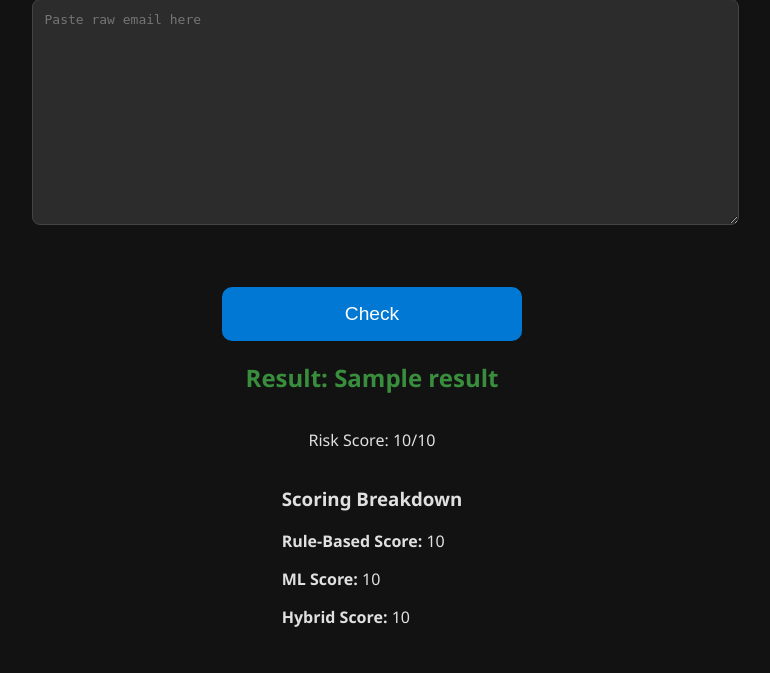
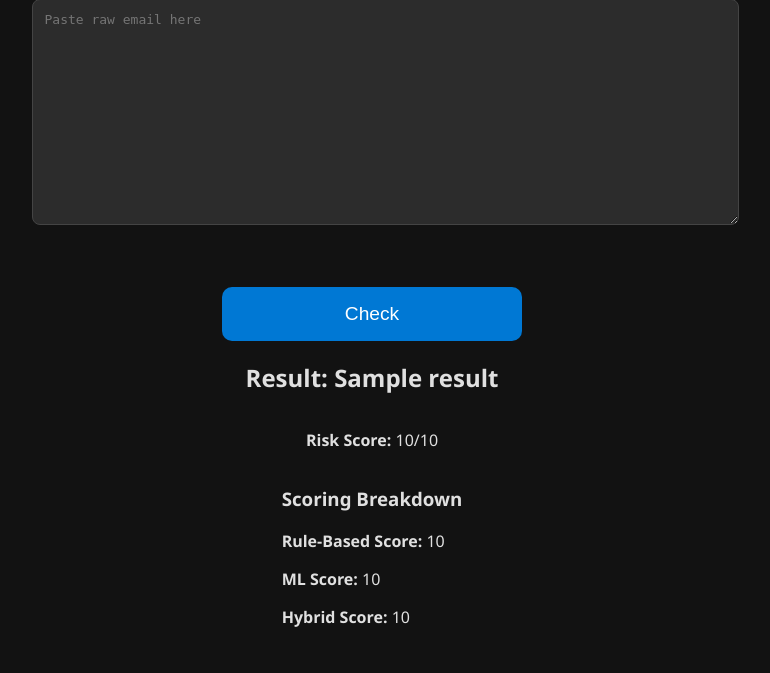
Before and after one commit to RyanAgar/P9-3, a Flask app: template templates/index.html in a window 1280 px wide. Shown: the part 127-800 px from the top of the page, without its empty margins (268-1038 px from the left). Run offline with Flask 3, Linux system fonts and the light colour scheme; the template is opened without the code that fills it: most values are stand-ins (such as "Sample title", 1, 10 or a date in 2020); parts of the project's set-up code (start-up, migrations or seed data) failed here and were passed over.

Commit message:
bug fixes

```diff
--- a/app.py
+++ b/app.py
@@ -36,7 +36,7 @@ def index():
             ml_score = model.predict_proba(X)[0][phishing_index]
 
         # Hybrid score (simple average)
-        hybrid_score = round((rule_score + ml_score * 10) / 2, 2)
+        hybrid_score = (rule_score * 2 + ml_score) / 3
         score = hybrid_score  # Displayed as main score
 
     return render_template(
--- a/static/style.css
+++ b/static/style.css
@@ -166,11 +166,11 @@ footer {
 }
 
 .result-phishing {
-    color: #d32f2f; /* deep red */
+    color: #d32f2f;
     font-weight: bold;
 }
 
-.result-legit {
-    color: #388e3c; /* deep green */
+.result-safe {
+    color: #388e3c;
     font-weight: bold;
 }
--- a/templates/index.html
+++ b/templates/index.html
@@ -14,13 +14,13 @@
 
     </form>
     {% if result %}
-<h2 class="{% if result == 'Phishing' %}result-phishing{% else %}result-legit{% endif %}">Result: {{ result }}</h2>
-<p>Risk Score: {{ score }}/10</p>
+<h2 class="result-{{ result|lower }}">Result: {{ result }}</h2>
+<p><strong>Risk Score:</strong> {{ score | round(1) }}/10</p>
 <div class="score-results">
     <h3>Scoring Breakdown</h3>
     <p><strong>Rule-Based Score:</strong> {{ rule_score }}</p>
     <p><strong>ML Score:</strong> {{ ml_score }}</p>
-    <p><strong>Hybrid Score:</strong> {{ hybrid_score }}</p>
+    <p><strong>Hybrid Score:</strong> {{ hybrid_score | round(1) }}</p>
 </div>
 {% endif %}
 
```
